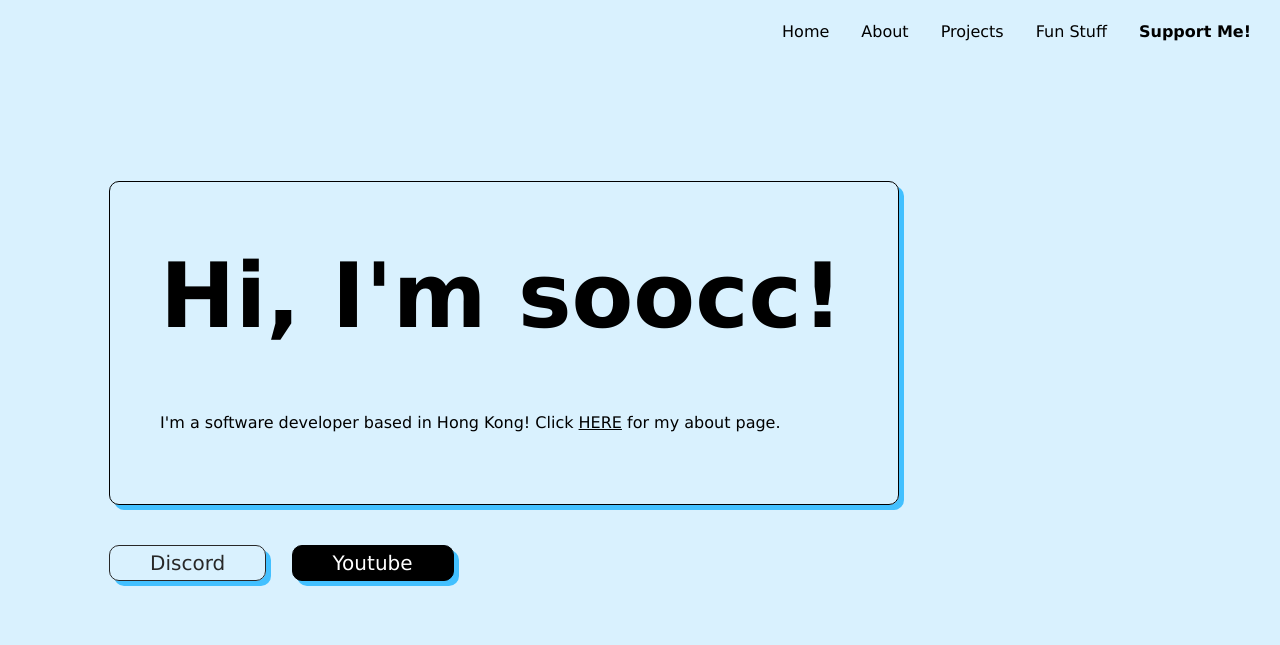
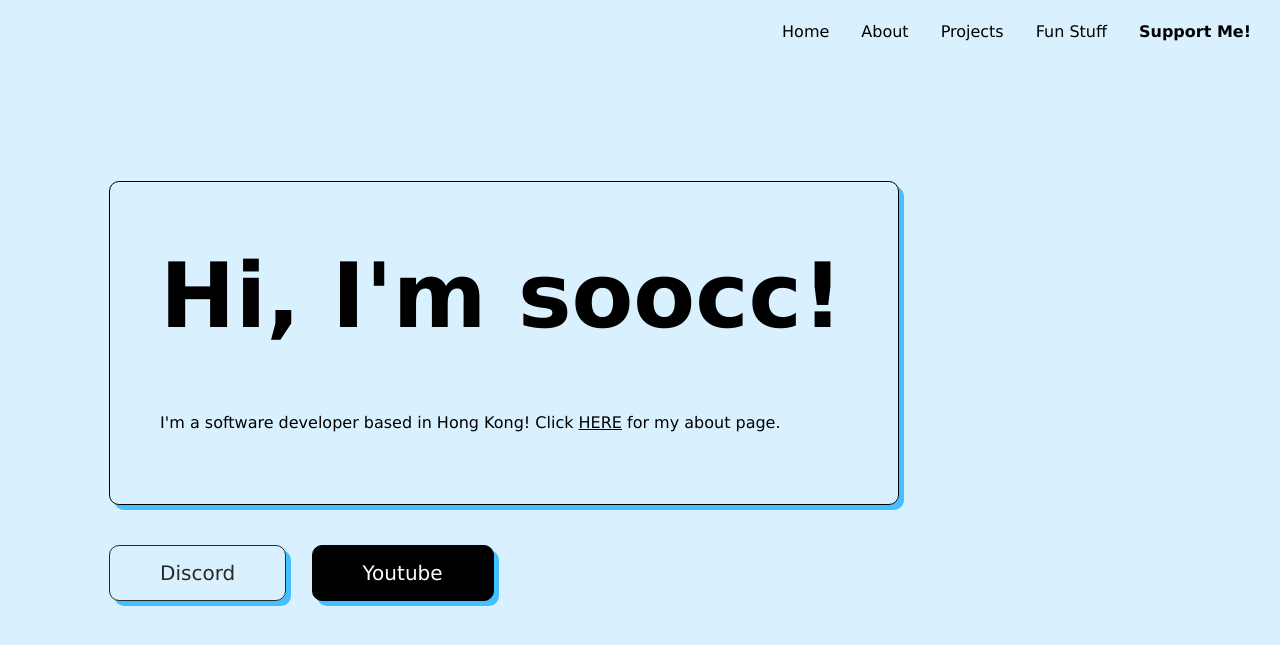
Before and after one commit to soocc/sooccsocks2, a Jekyll site: the page built from index.html, in a window 1280 px wide. Shown: the top 645 px of the page. Built offline with Jekyll 4.4.1, drawn with Linux system fonts in a browser that asks for light colours.

Commit message:
Update styles.css

```diff
--- a/styles/styles.css
+++ b/styles/styles.css
@@ -2,7 +2,7 @@
 .navbar {
   overflow: hidden;
   background-color: transparent;
-  margin-top: 5px;
+  margin-bottom: 5px;
   margin-right: 5px;
 }
 
@@ -92,10 +92,10 @@ p {
   text-decoration: none;
   margin-top: 40px;
   float: left;
-  padding-left: 40px;
-  padding-right: 40px;
-  padding-top: 5px;
-  padding-bottom: 5px;
+  padding-left: 50px;
+  padding-right: 50px;
+  padding-top: 15px;
+  padding-bottom: 15px;
   border-style: solid;
   border-width: 1px;
   border-radius: 10px 10px 10px 10px;
```
